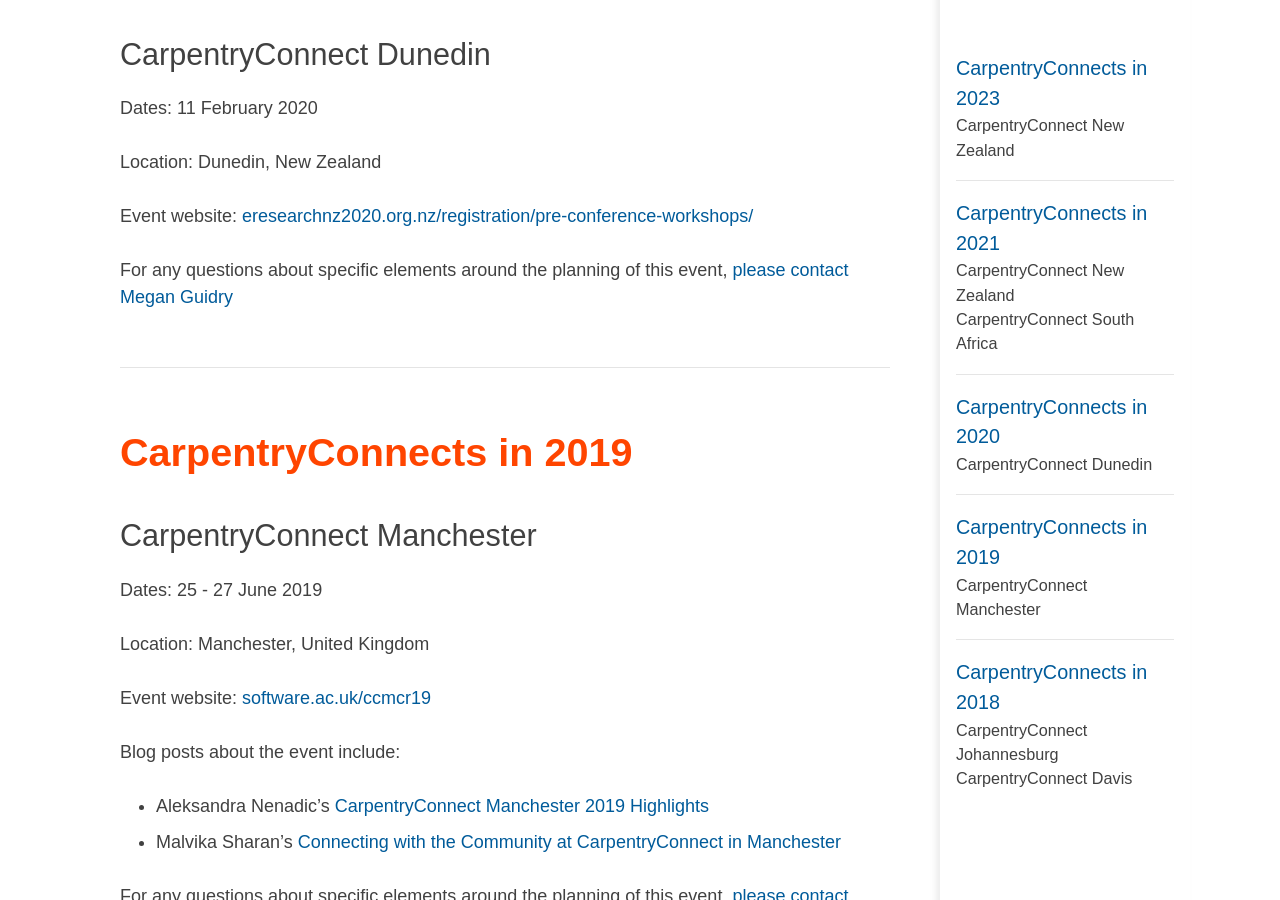
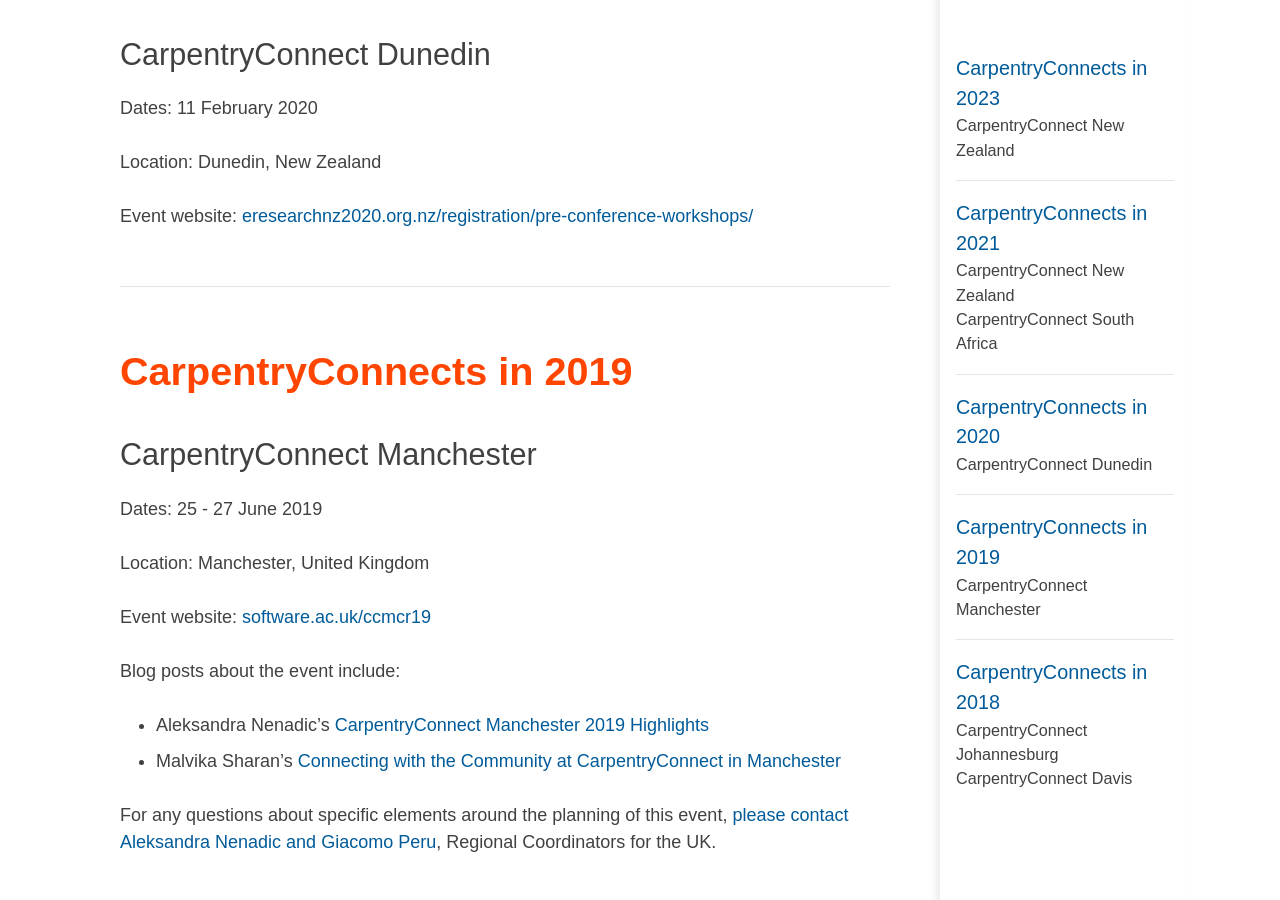
Before and after one commit to CarpentryConnect/carpentryconnect.org, a Jekyll site: the page built from case-studies.markdown, in a window 1280 px wide and 900 px high, scrolled down 2308 px. Built offline with Jekyll 4.4.1, drawn with Linux system fonts in a browser that asks for light colours; nearby versions of some CDN libraries; some of the changed text lies outside the part shown.

Commit message:
Update case-studies.markdown

```diff
--- a/case-studies.markdown
+++ b/case-studies.markdown
@@ -38,7 +38,7 @@ Location: Wellington, New Zealand and Online
 
 Event website: [https://www.nesi.org.nz/news/2021/02/highlights-carpentry-connect-2021-bringing-together-new-zealands-digital-skills](https://www.nesi.org.nz/news/2021/02/highlights-carpentry-connect-2021-bringing-together-new-zealands-digital-skills)
 
-For any questions about specific elements around the planning of this event, [please contact Megan Guidry](mailto:megan.guidry@nesi.org.nz)
+For any questions about specific elements around the planning of this event, [please contact info@nesi.org.nz](mailto:info@nesi.org.nz)
 
 ### CarpentryConnect South Africa
 
@@ -67,8 +67,6 @@ Dates: 11 February 2020
 Location: Dunedin, New Zealand
 
 Event website: [eresearchnz2020.org.nz/registration/pre-conference-workshops/](https://www.eresearchnz2020.org.nz/registration/pre-conference-workshops/)
-
-For any questions about specific elements around the planning of this event, [please contact Megan Guidry](mailto:megan.guidry@nesi.org.nz)
 
 ## CarpentryConnects in 2019
 
```
